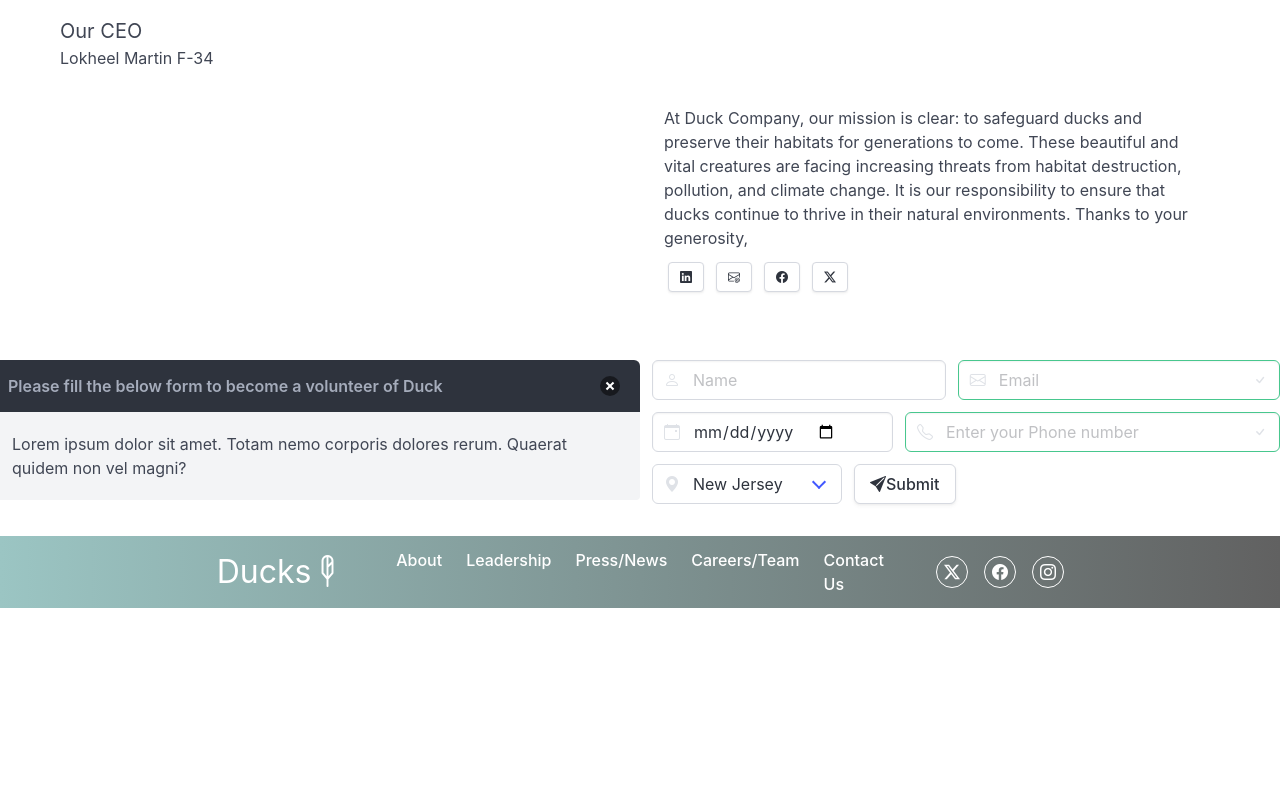
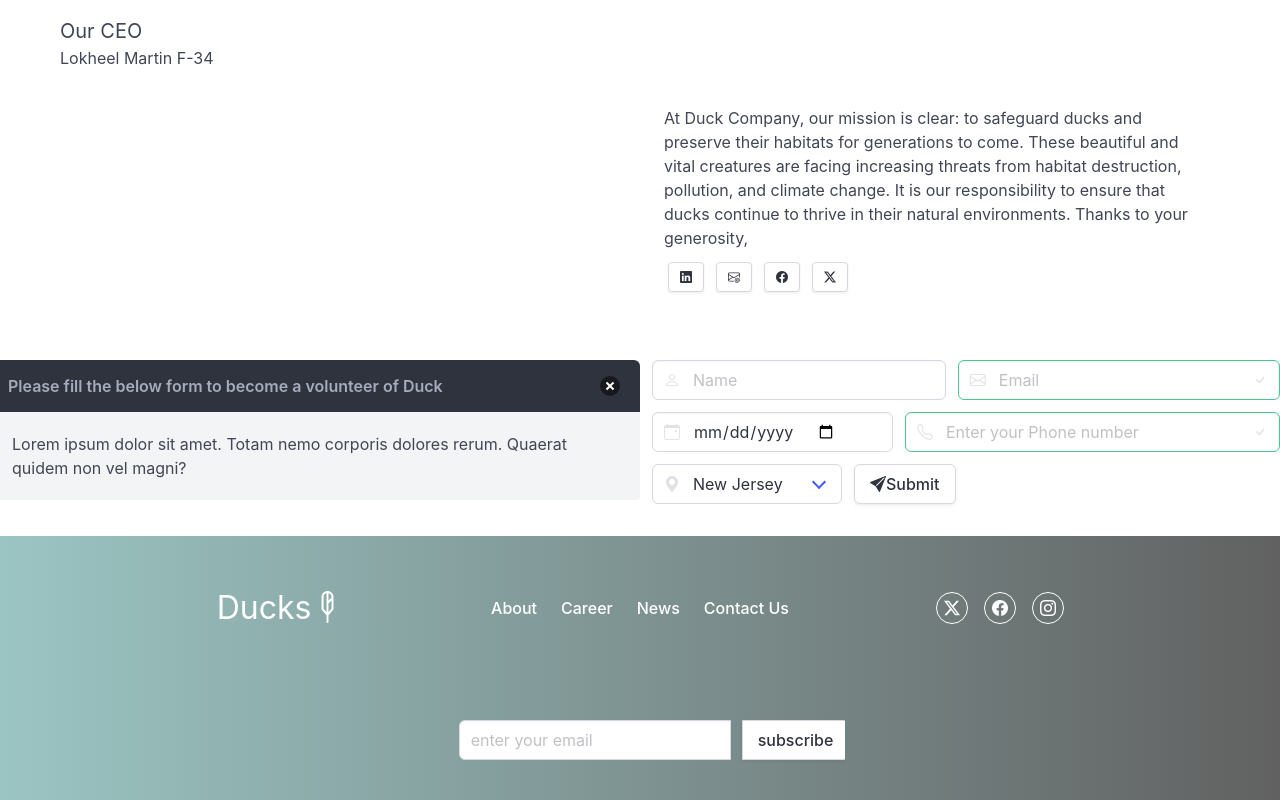
Before and after one commit to arvtia/try-3, a React (Create React App) app in the folder newone/: page / in a window 1280 px wide. Shown: the part 2156-2956 px from the top of the page. Before the commit the page ends 2764 px from the top, so only its background shows below. Built offline with nearby package versions, Linux system fonts and the light colour scheme.

Commit message:
position fixed for the footer search box

```diff
--- a/newone/src/assests/components/footer.jsx
+++ b/newone/src/assests/components/footer.jsx
@@ -17,10 +17,10 @@ const Footer = () => {
                     </div>
 
                     {/* Navigation Links - Responsive Fix */}
-                    <div className="column is-12-mobile is-4-tablet">
+                    <div className="column is-12-mobile is-4-tablet my-6">
                         <ul className="is-flex is-justify-content-center
-                                       is-column-to-row">
-                            {["About", "Leadership", "Press/News", "Careers/Team", "Contact Us"].map((item) => (
+                                       ">
+                            {["About", "Career", "News", "Contact Us"].map((item) => (
                                 <li key={item} className="p-3">
                                     <a className="has-text-white has-text-weight-medium" href={`/${item.toLowerCase().replace(/\s/g, "-")}`}>
                                         {item}
@@ -56,9 +56,23 @@ const Footer = () => {
                             ))}
                         </div>
                     </div>
+                </div>
+            </div>
+                <div className="columns my-4 is-justify-content-center is-flex ">
+                    <div className="column is-one-third is-justify-content-center is-align-items-center">
+                         <div className="py-3 ml-5 is-clipped  ">
+                            <div className="field is-grouped has-addons">
+                                <div className="control">
+                                    <input type="text" className="input" placeholder="enter your email"/>
+                                </div>
+                                <div className="control">
+                                    <button className="button ">subscribe</button>
+                                </div>
+                            </div>
+                        </div>
+                    </div>
 
                 </div>
-            </div>
         </section>
     );
 };
```
